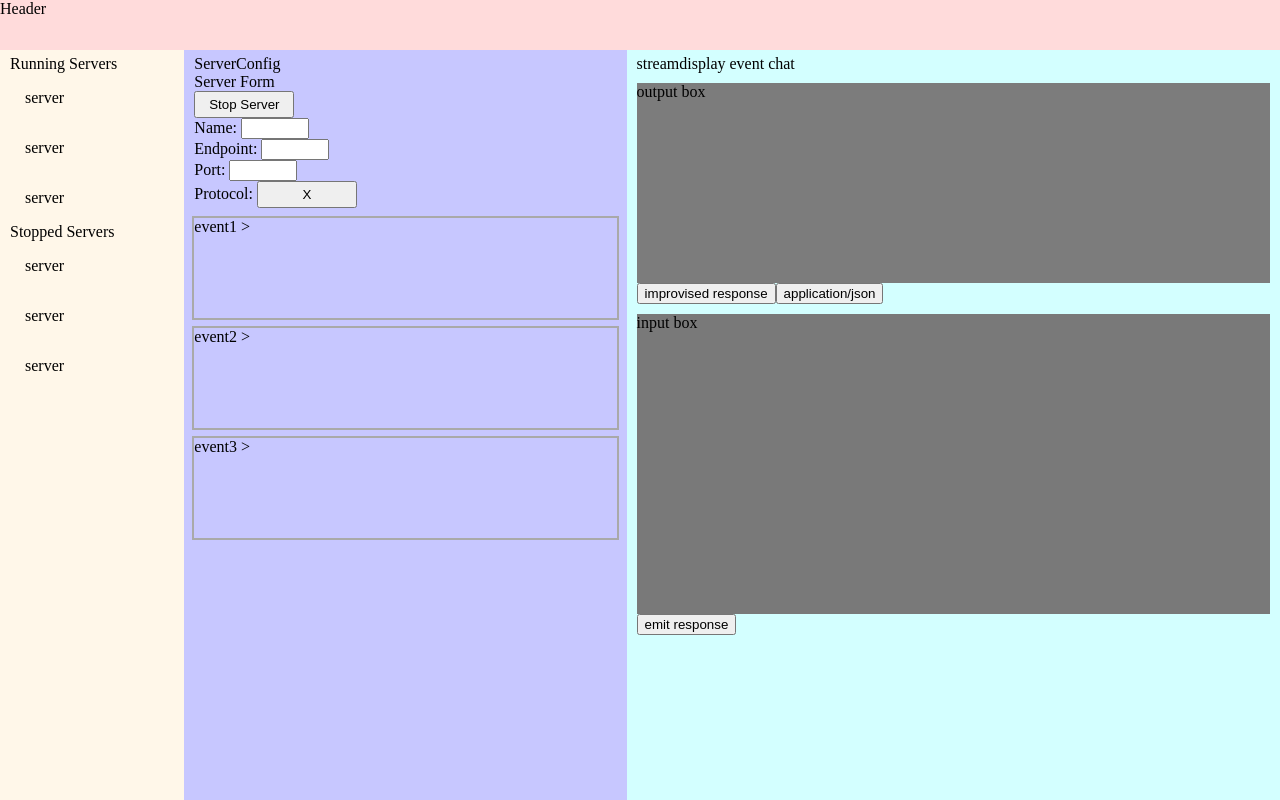
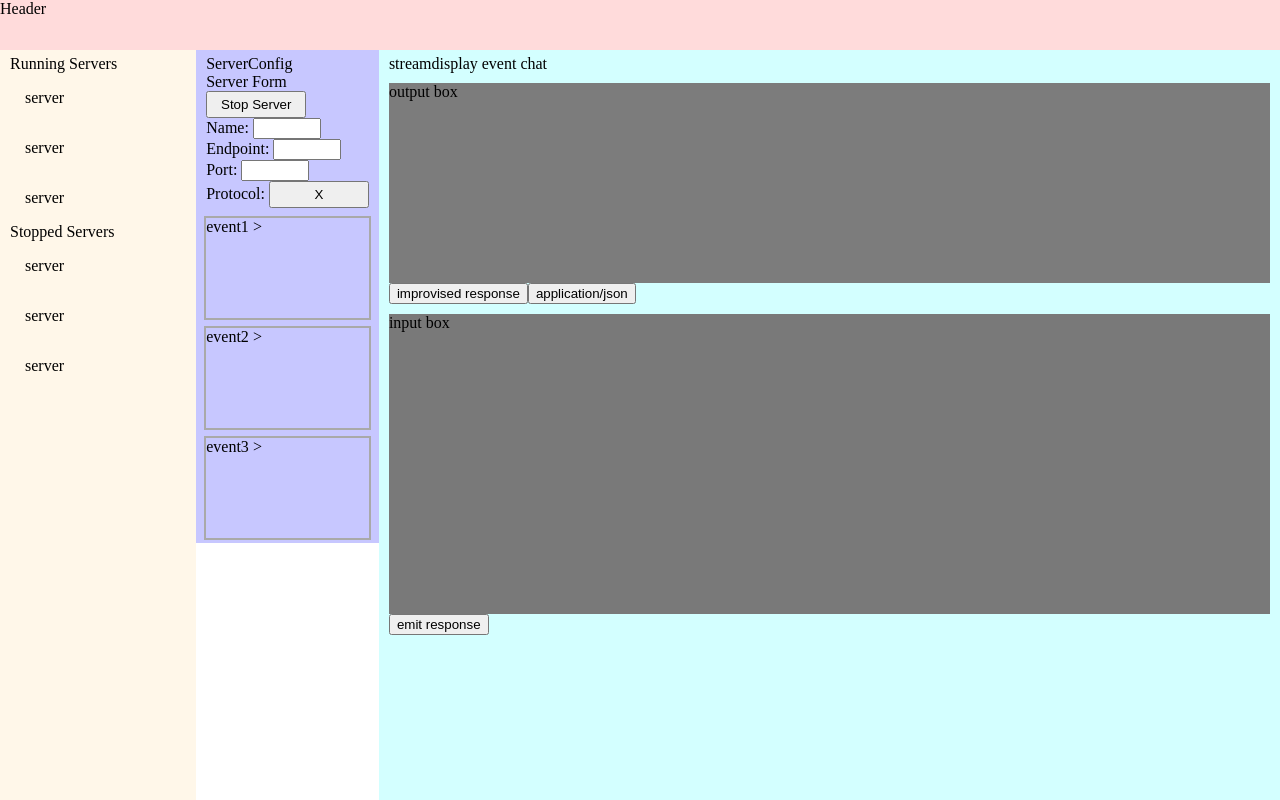
Before and after one commit to oslabs-beta/socketcast, a React app: page / in a window 1280 px wide. Built offline with nearby package versions, Linux system fonts and the light colour scheme; the HTML template or start-up script is replaced by a standard one.

Commit message:
restructured app, main/servers container

```diff
--- a/src/components/MainContainer.tsx
+++ /dev/null
@@ -1,15 +0,0 @@
-import React from "react";
-import ServerConfig from "./ServerConfig";
-import StreamDisplay from "./StreamDisplay";
-
-function MainContainer() {
-  return (
-    <div className="mainContainer">
-
-      <ServerConfig />
-      <StreamDisplay />
-    </div>
-  );
-}
-
-export default MainContainer;
--- a/src/components/app.tsx
+++ b/src/components/app.tsx
@@ -1,18 +1,11 @@
 import React from "react";
 import "./app.scss";
-import Header from "./Header";
-import MainContainer from "./MainContainer";
-import Sidebar from "./Sidebar";
+import Wrapper from '../containers/MainContainer';
 
 const App = () => {
   return (
-    <div className="app">
-      <Header />
-
-      <div className="app_container">
-        <Sidebar />
-        <MainContainer />
-      </div>
+    <div>
+      <Wrapper />
     </div>
   );
 };
--- a/src/containers/MainContainer.tsx
+++ b/src/containers/MainContainer.tsx
@@ -3,18 +3,10 @@
  */
 
 import React, { Component } from 'react';
-import { connect } from 'react-redux';
+import Header from '../components/Header';
 import ServersContainer from './ServersContainer';
+import Sidebar from '../components/Sidebar';
 import StreamDisplay from '../components/StreamDisplay';
-import * as actions from '../actions/actions';
-
-const mapStateToProps = (state: any) => ({
-  servers: state.servers.servers
-});
-
-const mapDispatchToProps = (dispatch: any) => ({
-  getServers: () => dispatch(actions.getServers()),
-});
 
 class MainContainer extends Component {
   constructor(props: any) {
@@ -23,12 +15,16 @@ class MainContainer extends Component {
 
   render() {
     return (
-      <div>
-        <ServersContainer servers={this.props.servers} />
-        <StreamDisplay />
+      <div className="app">
+        <Header />
+        <div className="app_container">
+          <Sidebar />
+          <ServersContainer />
+          <StreamDisplay />
+        </div>
       </div>
     )
   }
 }
 
-export default connect(mapStateToProps, mapDispatchToProps)(MainContainer);
+export default MainContainer;
--- a/src/containers/ServersContainer.tsx
+++ b/src/containers/ServersContainer.tsx
@@ -5,9 +5,11 @@
 import React, { Component } from 'react';
 import { connect } from 'react-redux';
 import * as actions from '../actions/actions';
+import ServerConfig from '../components/ServerConfig';
 
 
 const mapStateToProps = (state: any) => ({
+  servers: state.servers.servers,
   serverName: state.servers.serverName,
   serverEndpoint: state.servers.serverEndpoint,
   serverPort: state.servers.serverPort
@@ -16,6 +18,7 @@ const mapStateToProps = (state: any) => ({
 const mapDispatchToProps = (dispatch: any) => ({
   createServer: (config: Object) => dispatch(actions.createServer(config)),
   getServer: (id: Number) => dispatch(actions.getServer(id)),
+  getServers: () => dispatch(actions.getServers()),
   modifyServer: (id: Number, config: Object) => dispatch(actions.modifyServer(id, config)),
   stopAll: () => dispatch(actions.stopAll()),
   stopAndRemoveServer: (id: Number) => dispatch(actions.stopAndRemoveServer(id))
@@ -25,11 +28,10 @@ class ServersContainer extends Component {
   constructor(props: any) {
     super(props);
   }
-
   render() {
     return (
       <div>
-
+        <ServerConfig />
       </div>
     )
   }
```
